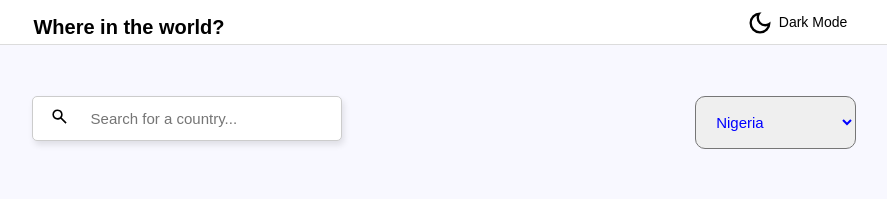
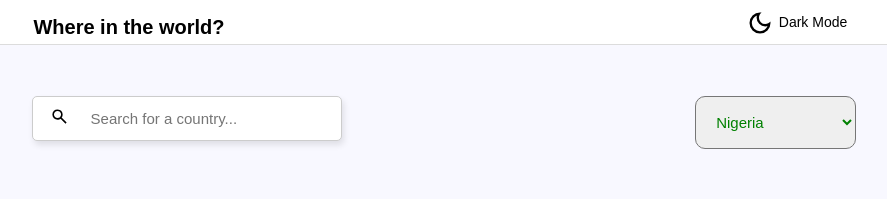
Before and after one commit to temidayobelloh/world-countries, a React (Create React App) app: page / in a window 1280 px wide. Shown: the top 199 px of the page, without its empty margins (196-1083 px from the left). Built offline with nearby package versions, Linux system fonts and the light colour scheme; a web font is replaced by a local one.

Commit message:
improved functionality

```diff
--- a/public/index.html
+++ b/public/index.html
@@ -2,7 +2,7 @@
 <html lang="en">
   <head>
     <meta charset="utf-8" />
-    <link rel="icon" href="%PUBLIC_URL%/favicon.ico" />
+    <link rel="icon" href="favicon.ico" />
     <meta name="viewport" content="width=device-width, initial-scale=1" />
     <link rel="preconnect" href="https://fonts.googleapis.com">
 <link rel="preconnect" href="https://fonts.gstatic.com" crossorigin>
--- a/src/Components/Hero/hero.css
+++ b/src/Components/Hero/hero.css
@@ -8,13 +8,3 @@
     max-width:1400px;
 
 }
-
-.hero-body select {
-    padding:  1rem 1rem;
-    height: auto;
-    line-height: normal;
-    border-radius: 10px;
-    text-align: left;
-    font-size: 15px;
-    color: blue;
-}
--- a/src/Components/SearchInput/searchInput.css
+++ b/src/Components/SearchInput/searchInput.css
@@ -114,9 +114,9 @@
     height: 25px;
     margin: 5px;
     text-align: center;
-    color: black;
-    background-color: white;
-    border: 1px solid black;
+    color: white;
+    background-color: rgb(126, 126, 126);
+    border: none;
     box-shadow: 2px 4px 6px rgba(0, 0, 0, 0.1);
     border-radius: 6px;
 }
--- a/src/Components/SelectCountry/SelectCountry.css
+++ b/src/Components/SelectCountry/SelectCountry.css
@@ -0,0 +1,9 @@
+.hero-body select {
+    padding:  1rem 1rem;
+    height: auto;
+    line-height: normal;
+    border-radius: 10px;
+    text-align: left;
+    font-size: 15px;
+    color: green;
+}
```
Also changed, not shown: src/favicon.ico.svg (added), 1 other file (tests, documents, lock files or other folders).
